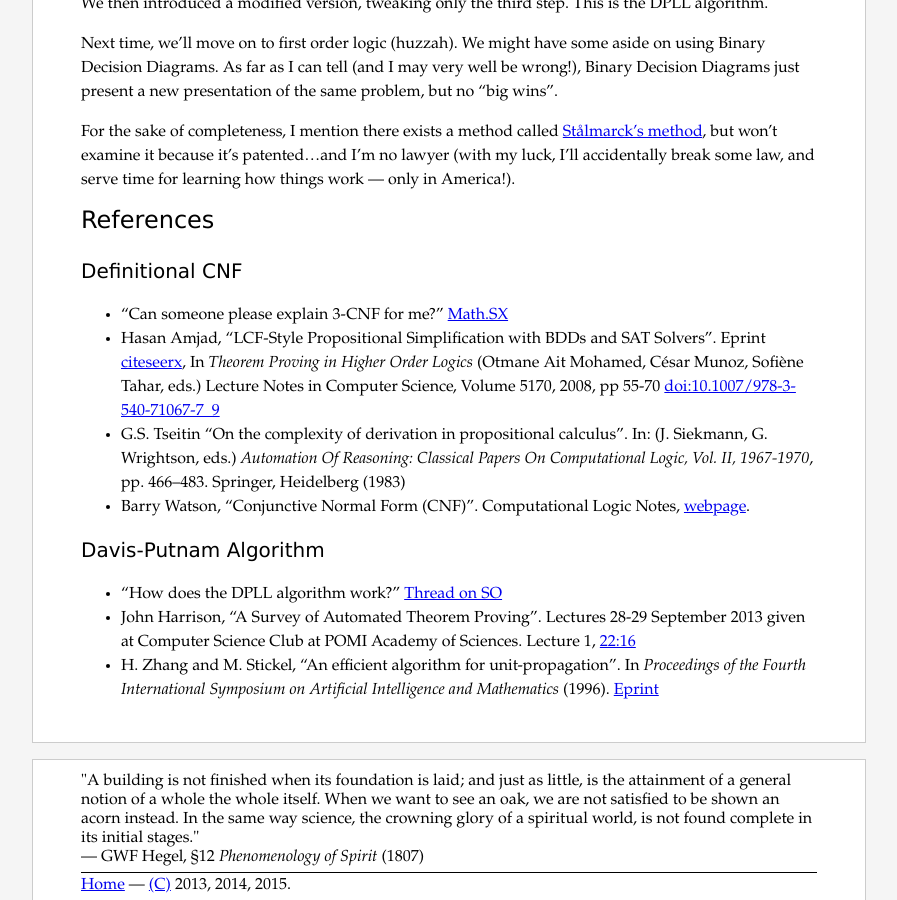
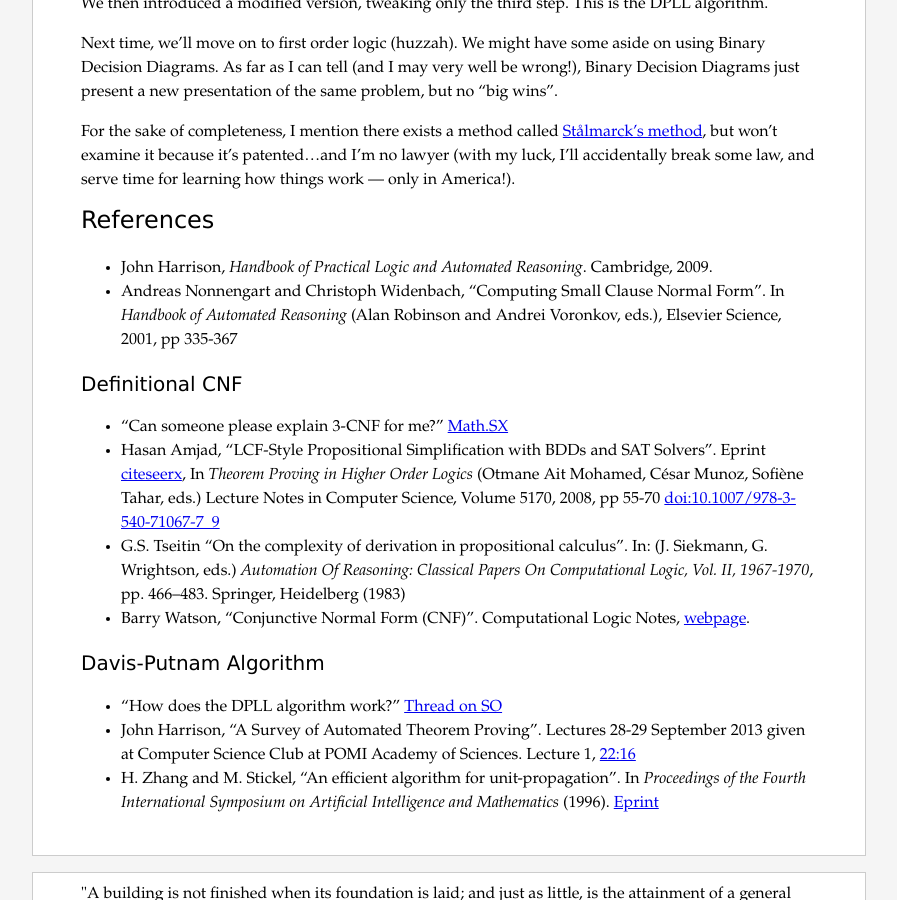
Before and after one commit to pqnelson/pqnelson.github.com, a Jekyll site: the page built from _posts/2015-02-15-automated-thm-iii-dp.md, in a window 1280 px wide and 900 px high, scrolled down 12879 px. Shown: the whole window, without its empty margins (191-1088 px from the left). Built offline with Jekyll 4.4.1, drawn with Linux system fonts in a browser that asks for light colours; Markdown is read by kramdown in place of the engine named in the settings.

Commit message:
Added references I forgot to cite

```diff
--- a/_posts/2015-02-15-automated-thm-iii-dp.md
+++ b/_posts/2015-02-15-automated-thm-iii-dp.md
@@ -763,6 +763,15 @@ things work &mdash; only in America!).
 
 # References
 
+- John Harrison,
+  *Handbook of Practical Logic and Automated Reasoning*.
+  Cambridge, 2009.
+- Andreas Nonnengart and Christoph Widenbach,
+  "Computing Small Clause Normal Form".
+  In *Handbook of Automated Reasoning*
+  (Alan Robinson and Andrei Voronkov, eds.),
+  Elsevier Science, 2001, pp 335-367
+
 ## Definitional CNF
 - "Can someone please explain 3-CNF for me?"
   [Math.SX](http://math.stackexchange.com/q/56369)
```
